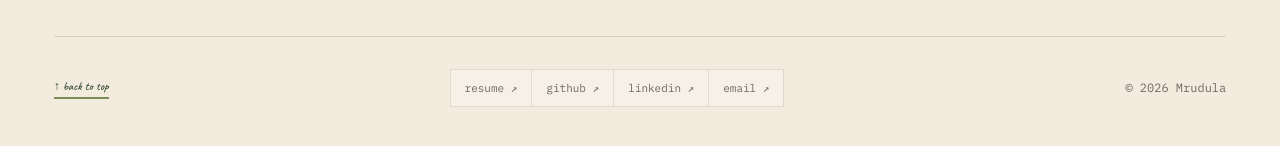
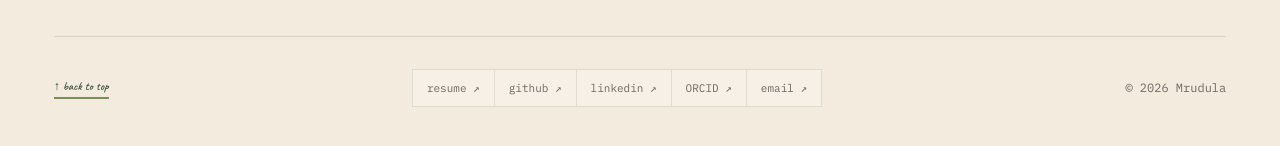
Before and after one commit to Mrudula-itsjuzme/portfolio-site, a React (Vite) app: page / in a window 1280 px wide. Shown: the part 8763-8909 px from the top of the page. Built offline with nearby package versions, Linux system fonts and the light colour scheme.

Commit message:
profile: surface ORCID research identity in visible site navigation

```diff
--- a/src/components/lab/LabPage.jsx
+++ b/src/components/lab/LabPage.jsx
@@ -973,6 +973,7 @@ const [toastMsg, setToastMsg] = useState("");
             <a href="resume.pdf" target="_blank" rel="noreferrer">resume ↗</a>
             <a href={identity.links.github} target="_blank" rel="noreferrer">github ↗</a>
             <a href={identity.links.linkedin} target="_blank" rel="noreferrer">linkedin ↗</a>
+            <a href={identity.links.orcid} target="_blank" rel="noreferrer">ORCID ↗</a>
             <a href={identity.links.email} onClick={handleCopyEmail}>email ↗</a>
           </nav>
 
```
